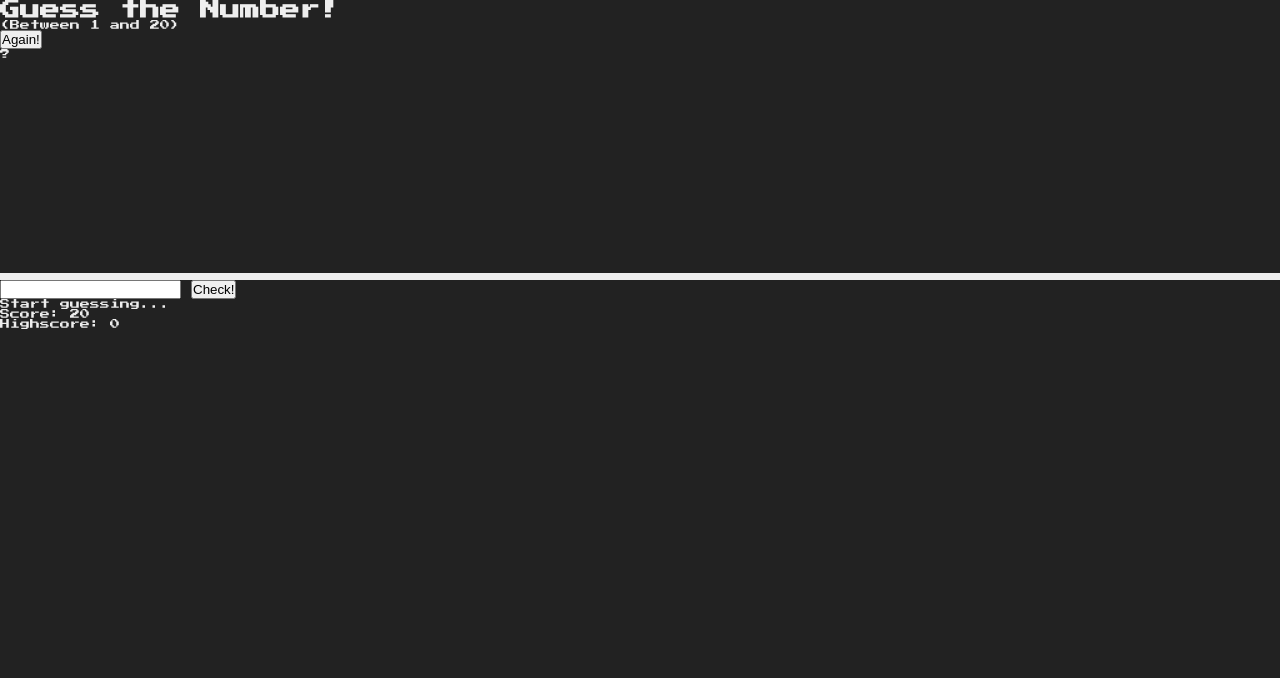
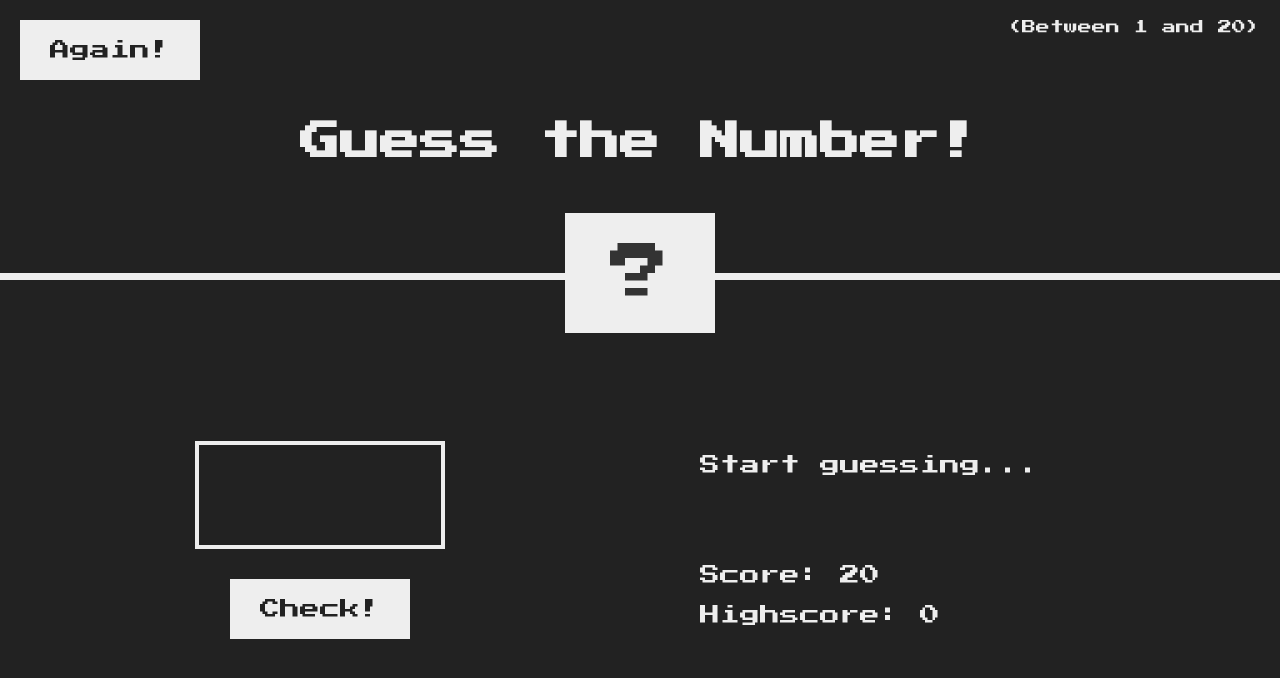
Before and after one commit to Ajeypalsingh/Guess-the-number, a plain HTML site: page index.html in a window 1280 px wide. Drawn offline with Linux system fonts and the light colour scheme.

Commit message:
css styles

```diff
--- a/assets/styles/index.css
+++ b/assets/styles/index.css
@@ -23,3 +23,95 @@ header {
   height: 35vh;
   border-bottom: 7px solid #eee;
 }
+
+main {
+  height: 65vh;
+  color: #eee;
+  display: flex;
+  align-items: center;
+  justify-content: space-around;
+}
+
+.left {
+  width: 52rem;
+  display: flex;
+  flex-direction: column;
+  align-items: center;
+}
+
+.right {
+  width: 52rem;
+  font-size: 2rem;
+}
+
+h1 {
+  font-size: 4rem;
+  text-align: center;
+  position: absolute;
+  width: 100%;
+  top: 52%;
+  left: 50%;
+  transform: translate(-50%, -50%);
+}
+
+.number {
+  background: #eee;
+  color: #333;
+  font-size: 6rem;
+  width: 15rem;
+  padding: 3rem 0rem;
+  text-align: center;
+  position: absolute;
+  bottom: 0;
+  left: 50%;
+  transform: translate(-50%, 50%);
+}
+
+.between {
+  font-size: 1.4rem;
+  position: absolute;
+  top: 2rem;
+  right: 2rem;
+}
+
+.again {
+  position: absolute;
+  top: 2rem;
+  left: 2rem;
+}
+
+.guess {
+  background: none;
+  border: 4px solid #eee;
+  font-family: inherit;
+  color: inherit;
+  font-size: 5rem;
+  padding: 2.5rem;
+  width: 25rem;
+  text-align: center;
+  display: block;
+  margin-bottom: 3rem;
+}
+
+.btn {
+  border: none;
+  background-color: #eee;
+  color: #222;
+  font-size: 2rem;
+  font-family: inherit;
+  padding: 2rem 3rem;
+  cursor: pointer;
+}
+
+.btn:hover {
+  background-color: #ccc;
+}
+
+.message {
+  margin-bottom: 8rem;
+  height: 3rem;
+}
+
+.label-score {
+  margin-bottom: 2rem;
+}
```
